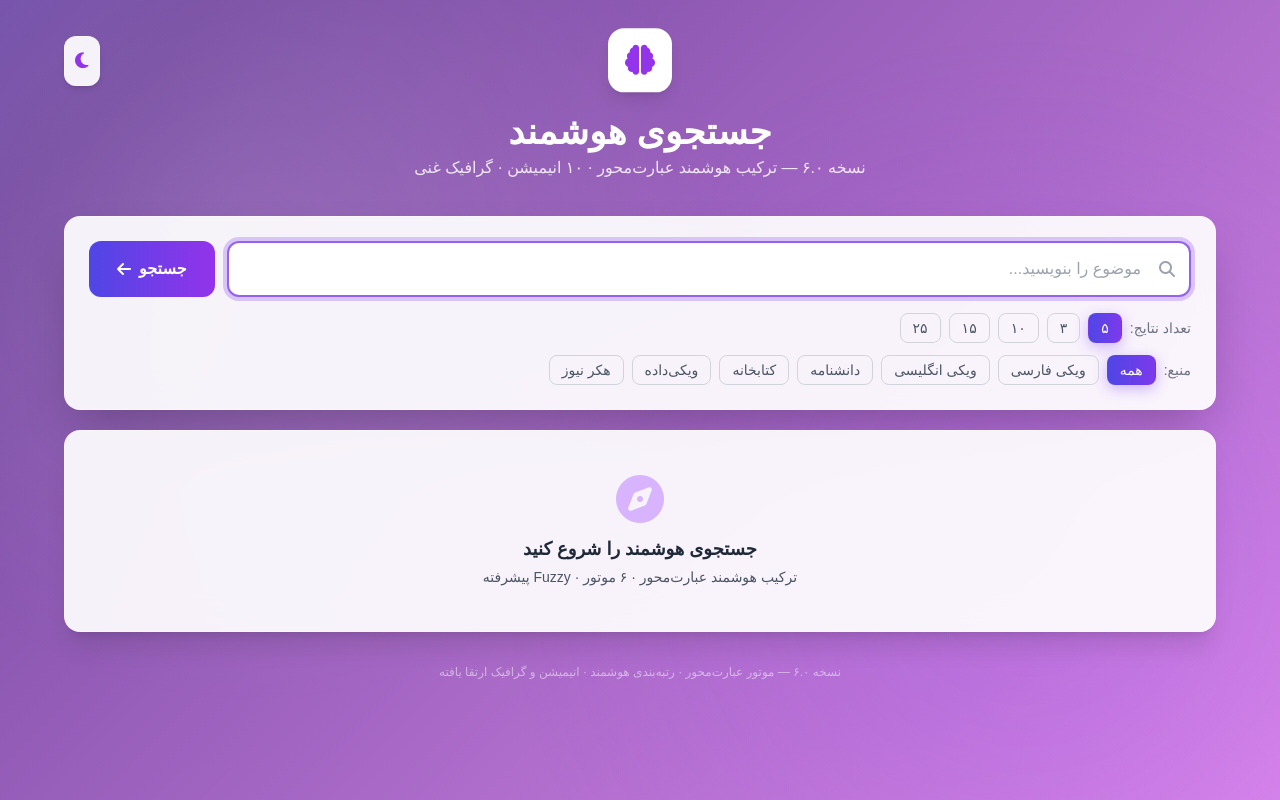
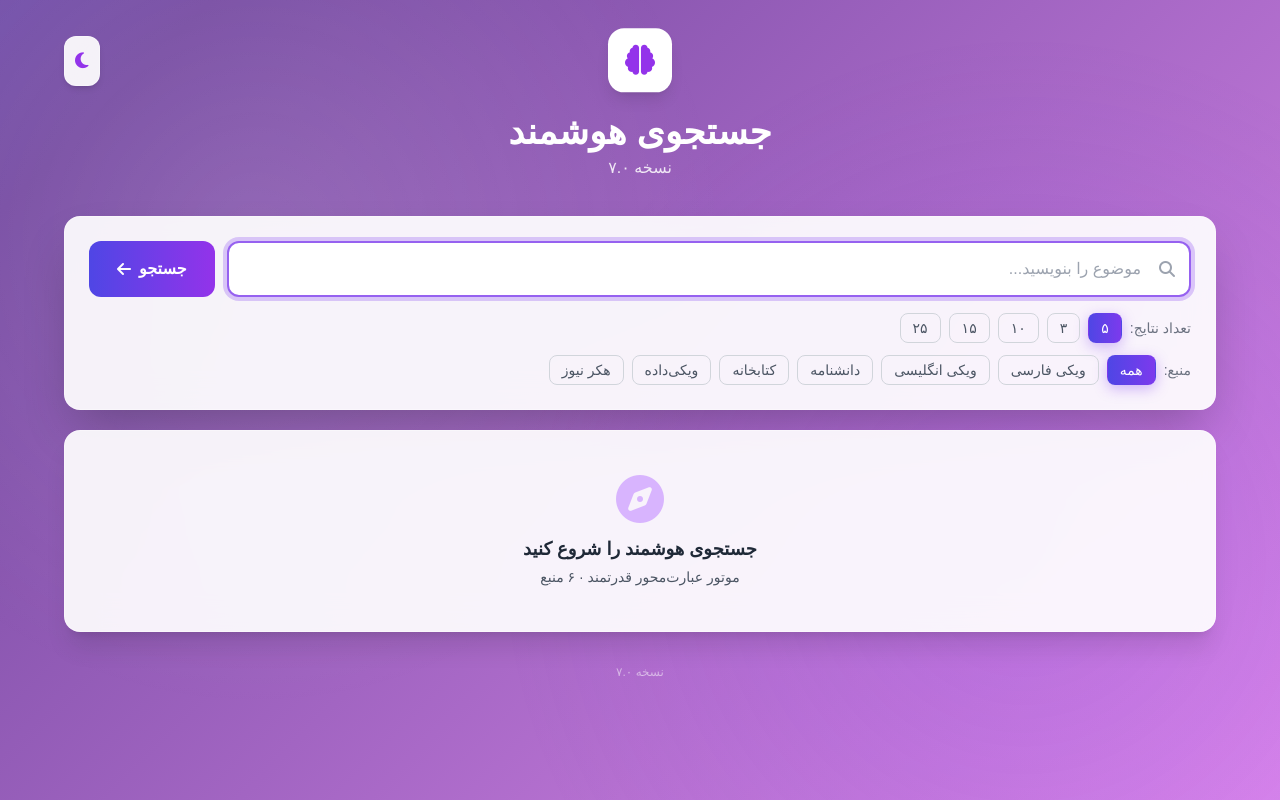
Before and after one commit to mrkhoshkam78/GITREP26, a plain HTML site: page index.html in a window 1280 px wide. Drawn offline with nearby package versions, Linux system fonts and the light colour scheme; a small style sheet from the web is missing.

Commit message:
Add files via upload

```diff
--- a/index.html
+++ b/index.html
@@ -5,7 +5,7 @@
   <meta name="viewport" content="width=device-width, initial-scale=1.0">
   <meta name="theme-color" content="#667eea">
   <meta name="description" content="جستجوی هوشمند - کاملاً کلاینت‌ساید">
-  <title>جستجوی هوشمند | نسخه ۶.۰</title>
+  <title>جستجوی هوشمند | نسخه ۷.۰</title>
   <script src="https://cdn.tailwindcss.com"></script>
   <link rel="stylesheet" href="https://cdnjs.cloudflare.com/ajax/libs/font-awesome/6.5.1/css/all.min.css">
   <link href="https://cdn.jsdelivr.net/gh/rastikerdar/vazirmatn@v33.003/Vazirmatn-font-face.css" rel="stylesheet">
@@ -28,7 +28,7 @@
         <i class="fas fa-brain text-3xl text-purple-600 dark:text-purple-400"></i>
       </div>
       <h1 class="text-3xl md:text-4xl font-bold text-white mb-1">جستجوی هوشمند</h1>
-      <p class="text-white/85 text-sm md:text-base">نسخه ۶.۰ — ترکیب هوشمند عبارت‌محور · ۱۰ انیمیشن · گرافیک غنی</p>
+      <p class="text-white/85 text-sm md:text-base">نسخه ۷.۰</p>
     </div>
 
     <div class="glass rounded-2xl shadow-2xl p-5 md:p-6 mb-5">
@@ -78,7 +78,7 @@
     <div id="loadingState" class="hidden">
       <div class="glass rounded-2xl shadow-xl p-10 text-center">
         <div class="loader mx-auto mb-4"></div>
-        <p class="text-gray-600 dark:text-indigo-200">در حال جستجوی هوشمند با حفظ معنای عبارت...</p>
+        <p class="text-gray-600 dark:text-indigo-200">در حال جستجو با موتور عبارت‌محور…</p>
         <p class="text-xs text-gray-400 dark:text-indigo-400 mt-2">ویکی‌پدیا · دانشنامه · کتابخانه باز · ویکی‌داده · هکر نیوز</p>
       </div>
     </div>
@@ -102,7 +102,7 @@
     <div id="emptyState" class="glass rounded-2xl shadow-xl p-8 md:p-11 text-center">
       <i class="fas fa-compass text-5xl text-purple-300 dark:text-purple-500 mb-3"></i>
       <h3 class="text-lg font-bold text-gray-800 dark:text-indigo-100 mb-1">جستجوی هوشمند را شروع کنید</h3>
-      <p class="text-gray-600 dark:text-indigo-300 text-sm">ترکیب هوشمند عبارت‌محور · ۶ موتور · Fuzzy پیشرفته</p>
+      <p class="text-gray-600 dark:text-indigo-300 text-sm">موتور عبارت‌محور قدرتمند · ۶ منبع</p>
     </div>
 
     <div id="errorState" class="hidden glass rounded-2xl shadow-xl p-8 text-center">
@@ -113,7 +113,7 @@
     </div>
 
     <div class="mt-8 text-center text-white/50 text-xs">
-      نسخه ۶.۰ — موتور عبارت‌محور · رتبه‌بندی هوشمند · انیمیشن و گرافیک ارتقا یافته
+      نسخه ۷.۰
     </div>
   </div>
 
```
Also changed, not shown: 1 other file.
